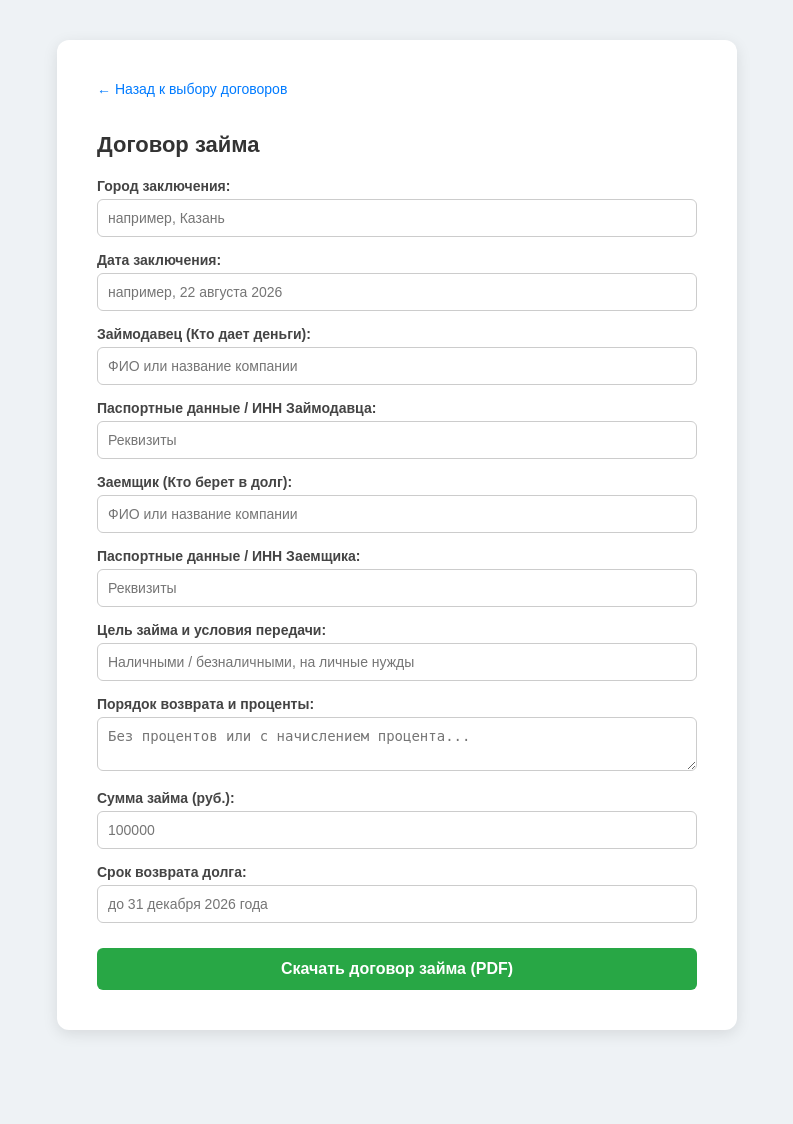
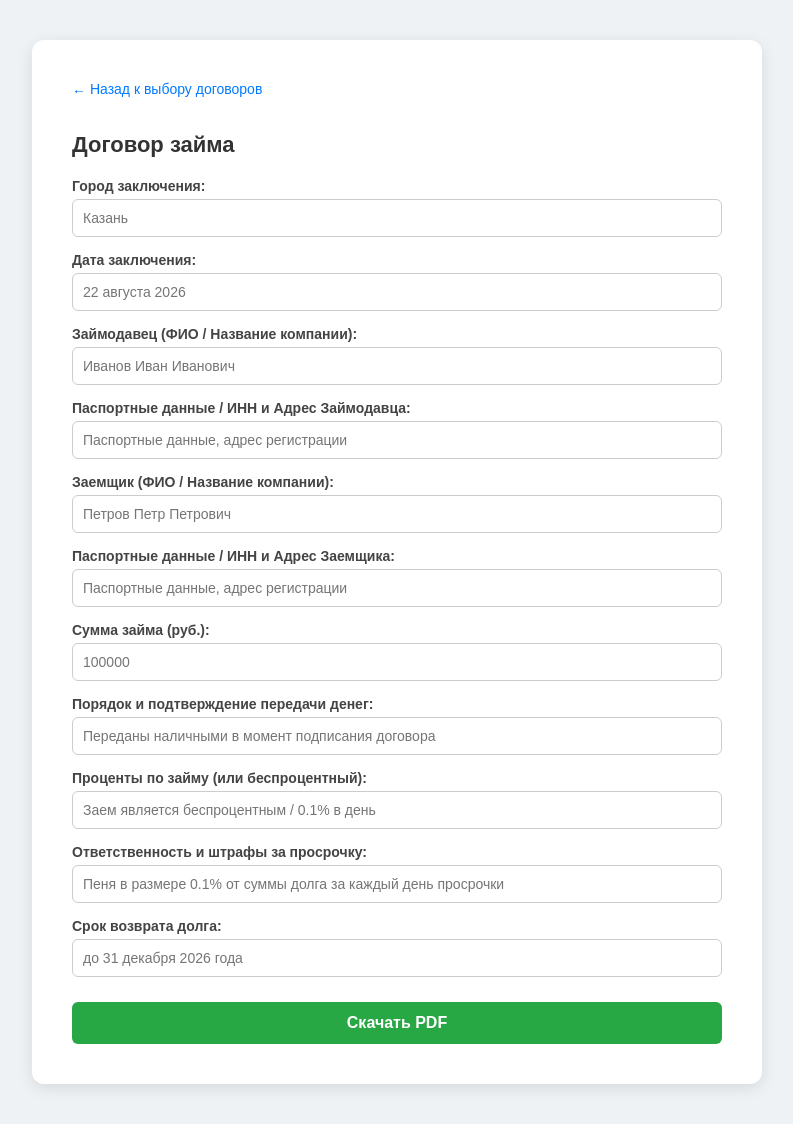
Before and after one commit to Ilyusha5562/contract-generator, a FastAPI app: page /form/loan in a window 1280 px wide. Shown: the whole page, without its empty margins (243-1036 px from the left). Before the commit the page ends 1034 px from the top, so only its background shows below. Run offline with FastAPI, Linux system fonts and the light colour scheme.

Commit message:
Update form_loan.html

```diff
--- a/templates/form_loan.html
+++ b/templates/form_loan.html
@@ -5,7 +5,7 @@
     <title>Договор займа</title>
     <style>
         body { font-family: sans-serif; background: #eef2f5; margin: 0; padding: 40px; display: flex; justify-content: center; }
-        .container { background: white; padding: 40px; border-radius: 12px; box-shadow: 0 4px 15px rgba(0,0,0,0.1); width: 600px; }
+        .container { background: white; padding: 40px; border-radius: 12px; box-shadow: 0 4px 15px rgba(0,0,0,0.1); width: 650px; }
         h1 { color: #333; margin-bottom: 20px; font-size: 22px; }
         .form-group { margin-bottom: 15px; }
         label { display: block; margin-bottom: 5px; font-weight: bold; color: #444; font-size: 14px; }
@@ -13,68 +13,33 @@
         .btn-submit { background: #28a745; color: white; padding: 12px; border: none; border-radius: 6px; width: 100%; font-weight: bold; font-size: 16px; cursor: pointer; margin-top: 10px; }
         .btn-submit:hover { background: #218838; }
         .back-link { display: inline-block; margin-bottom: 20px; color: #007bff; text-decoration: none; font-size: 14px; }
-        .back-link:hover { text-decoration: underline; }
     </style>
 </head>
 <body>
     <div class="container">
         <a href="/" class="back-link">← Назад к выбору договоров</a>
         <h1>Договор займа</h1>
-
         <form action="/generate-pdf" method="post">
             <input type="hidden" name="contract_type" value="loan">
 
-            <div class="form-group">
-                <label>Город заключения:</label>
-                <input type="text" name="city" required placeholder="например, Казань">
-            </div>
+            <div class="form-group"><label>Город заключения:</label><input type="text" name="city" placeholder="Казань" required></div>
+            <div class="form-group"><label>Дата заключения:</label><input type="text" name="date" placeholder="22 августа 2026" required></div>
 
-            <div class="form-group">
-                <label>Дата заключения:</label>
-                <input type="text" name="date" required placeholder="например, 22 августа 2026">
-            </div>
+            <div class="form-group"><label>Займодавец (ФИО / Название компании):</label><input type="text" name="party1_name" placeholder="Иванов Иван Иванович" required></div>
+            <div class="form-group"><label>Паспортные данные / ИНН и Адрес Займодавца:</label><input type="text" name="party1_id" placeholder="Паспортные данные, адрес регистрации" required></div>
 
-            <div class="form-group">
-                <label>Займодавец (Кто дает деньги):</label>
-                <input type="text" name="party1_name" required placeholder="ФИО или название компании">
-            </div>
+            <div class="form-group"><label>Заемщик (ФИО / Название компании):</label><input type="text" name="party2_name" placeholder="Петров Петр Петрович" required></div>
+            <div class="form-group"><label>Паспортные данные / ИНН и Адрес Заемщика:</label><input type="text" name="party2_id" placeholder="Паспортные данные, адрес регистрации" required></div>
 
-            <div class="form-group">
-                <label>Паспортные данные / ИНН Займодавца:</label>
-                <input type="text" name="party1_id" placeholder="Реквизиты">
-            </div>
+            <div class="form-group"><label>Сумма займа (руб.):</label><input type="text" name="price" placeholder="100000" required></div>
+            <div class="form-group"><label>Порядок и подтверждение передачи денег:</label><input type="text" name="specific_field_1" placeholder="Переданы наличными в момент подписания договора" required></div>
+            <div class="form-group"><label>Проценты по займу (или беспроцентный):</label><input type="text" name="specific_field_2" placeholder="Заем является беспроцентным / 0.1% в день" required></div>
 
-            <div class="form-group">
-                <label>Заемщик (Кто берет в долг):</label>
-                <input type="text" name="party2_name" required placeholder="ФИО или название компании">
-            </div>
+            <div class="form-group"><label>Ответственность и штрафы за просрочку:</label><input type="text" name="specific_field_3" placeholder="Пеня в размере 0.1% от суммы долга за каждый день просрочки" required></div>
 
-            <div class="form-group">
-                <label>Паспортные данные / ИНН Заемщика:</label>
-                <input type="text" name="party2_id" required placeholder="Реквизиты">
-            </div>
+            <div class="form-group"><label>Срок возврата долга:</label><input type="text" name="deadline" placeholder="до 31 декабря 2026 года" required></div>
 
-            <div class="form-group">
-                <label>Цель займа и условия передачи:</label>
-                <input type="text" name="specific_field_1" required placeholder="Наличными / безналичными, на личные нужды">
-            </div>
-
-            <div class="form-group">
-                <label>Порядок возврата и проценты:</label>
-                <textarea name="specific_field_2" rows="2" placeholder="Без процентов или с начислением процента..."></textarea>
-            </div>
-
-            <div class="form-group">
-                <label>Сумма займа (руб.):</label>
-                <input type="text" name="price" required placeholder="100000">
-            </div>
-
-            <div class="form-group">
-                <label>Срок возврата долга:</label>
-                <input type="text" name="deadline" required placeholder="до 31 декабря 2026 года">
-            </div>
-
-            <button type="submit" class="btn-submit">Скачать договор займа (PDF)</button>
+            <button type="submit" class="btn-submit">Скачать PDF</button>
         </form>
     </div>
 </body>
```
